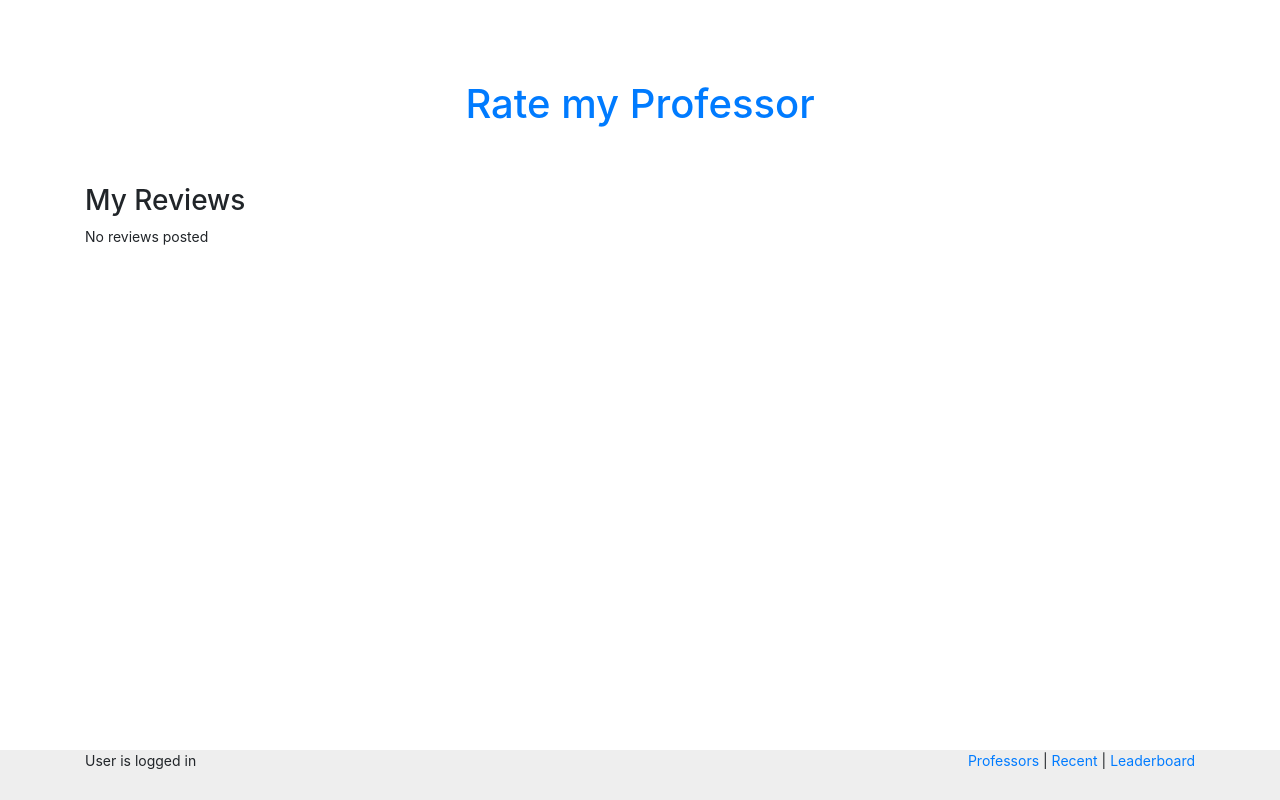
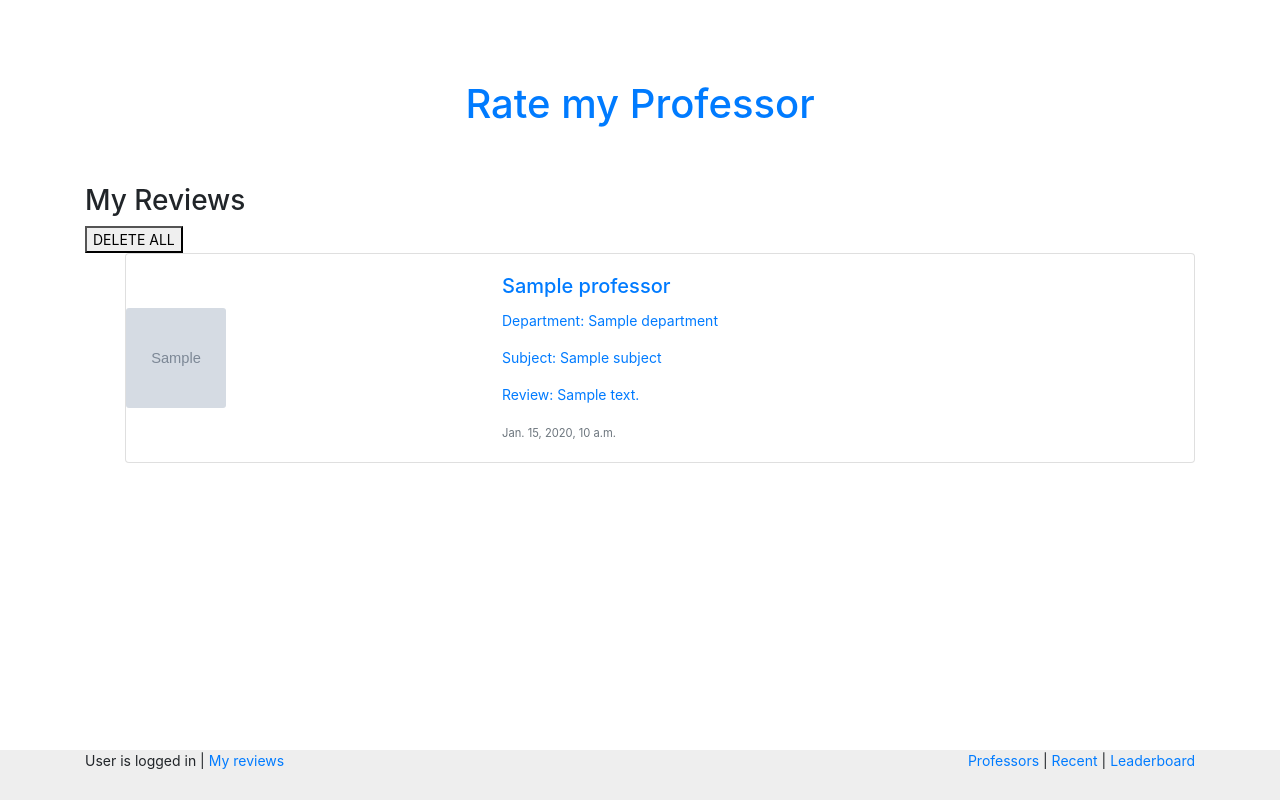
Before and after one commit to fraserdale/rate_my_professor, a Django app: page /rango/myreviews/ in a window 1280 px wide. Run offline with Django 3.2, Linux system fonts and the light colour scheme; a user stored in the database is signed in; tables that the repository leaves empty hold one stand-in row (values such as "Sample post"); grey boxes marked "Sample" are stand-in pictures; some libraries are stand-ins or nearby versions.

Commit message:
added ajax, added review system, linked everything

```diff
--- a/rango/models.py
+++ b/rango/models.py
@@ -40,7 +40,7 @@ class Professor(models.Model):
 
 class Reviews(models.Model):
 	date = models.DateTimeField(default=datetime.now)
-	createdby = models.CharField(max_length=128, unique=False, null=True)
+	createdby = models.ForeignKey(User, null=True, on_delete=models.CASCADE)
 	prof = models.ForeignKey(Professor, null=True, on_delete=models.CASCADE)
 	rating = models.IntegerField(default=1, validators=[ MaxValueValidator(5), MinValueValidator(1)])
 	comment = models.CharField(max_length=128, unique=False)
--- a/rango/urls.py
+++ b/rango/urls.py
@@ -12,6 +12,8 @@ urlpatterns = [
     path('professors/', views.professors, name='professors'),
     path('professor/<slug:professor_name_slug>', views.show_professor, name='show_professor'),
     path('myreviews/', views.show_myreviews, name='show_myreviews'),
+    path('professor/<slug:professor_name_slug>/add_review', views.add_review, name='add_review'),
+    path('myreviews/delete', views.delete, name='delete'),
     #path('professor/<slug:professor_name_slug>/review', views.professor_review, name='professor_review')
 
 ]
--- a/rango/views.py
+++ b/rango/views.py
@@ -12,67 +12,67 @@ from rango.forms import *
 
 # Create your views here.
 def index(request):
-	recent_reviews = Reviews.objects.order_by('-date')[:5]
-	top_professors = Professor.objects.order_by('-rating')[:5]
+    recent_reviews = Reviews.objects.order_by('-date')[:5]
+    top_professors = Professor.objects.order_by('-rating')[:5]
 
-	response = render(request, 'rango/index.html', context = {'recent_reviews' : recent_reviews, 'top_professors' : top_professors})
-	return response
+    response = render(request, 'rango/index.html', context = {'recent_reviews' : recent_reviews, 'top_professors' : top_professors})
+    return response
 
 
 def register(request):
 
-	registered = False
+    registered = False
 
 
-	if request.method == 'POST':
-		user_form = UserForm(request.POST)
-		profile_form = UserProfileForm(request.POST)
+    if request.method == 'POST':
+        user_form = UserForm(request.POST)
+        profile_form = UserProfileForm(request.POST)
 
-		if user_form.is_valid() and profile_form.is_valid():
-			user = user_form.save()
+        if user_form.is_valid() and profile_form.is_valid():
+            user = user_form.save()
 
-			user.set_password(user.password)
-			user.save()
+            user.set_password(user.password)
+            user.save()
 
-			profile = profile_form.save(commit=False)
-			profile.user = user
+            profile = profile_form.save(commit=False)
+            profile.user = user
 
-			if 'picture' in request.FILES:
-				profile.picture = request.FILES['picture']
+            if 'picture' in request.FILES:
+                profile.picture = request.FILES['picture']
 
-			profile.save()
+            profile.save()
 
-			registered = True
-		else:
-			print(user_form.errors, profile_form.errors)
-	else:
-		user_form = UserForm()
-		profile_form = UserProfileForm()
+            registered = True
+        else:
+            print(user_form.errors, profile_form.errors)
+    else:
+        user_form = UserForm()
+        profile_form = UserProfileForm()
 
-	return render(request, 'rango/register.html', context = {'user_form': user_form, 'profile_form': profile_form, 'registered': registered})
+    return render(request, 'rango/register.html', context = {'user_form': user_form, 'profile_form': profile_form, 'registered': registered})
 
 
 def user_login(request):
-	if request.method == 'POST':
-		username = request.POST.get('username')
-		password = request.POST.get('password')
+    if request.method == 'POST':
+        username = request.POST.get('username')
+        password = request.POST.get('password')
 
-		user = authenticate(username=username, password=password)
+        user = authenticate(username=username, password=password)
 
-		if user:
-			if user.is_active:
-				login(request, user)
-				return redirect(reverse('rango:index'))
-			else:
-				return HttpResponse("Your account is disabled.")
-		else:
+        if user:
+            if user.is_active:
+                login(request, user)
+                return redirect(reverse('rango:index'))
+            else:
+                return HttpResponse("Your account is disabled.")
+        else:
 
-			print(f"Invalid login details: {username}, {password}")
-			return HttpResponse("Invalid login details supplied.")
-	else:
-		# No context variables to pass to the template system, hence the
-		# blank dictionary object...
-		return render(request, 'rango/login.html')
+            print(f"Invalid login details: {username}, {password}")
+            return HttpResponse("Invalid login details supplied.")
+    else:
+        # No context variables to pass to the template system, hence the
+        # blank dictionary object...
+        return render(request, 'rango/login.html')
 
 
 @login_required
@@ -82,58 +82,93 @@ def user_logout(request):
 
 
 def recent(request):
-	recent_reviews = Reviews.objects.order_by('date')[:7]
-	print(recent_reviews)
-	response = render(request, 'rango/recent.html', context = {'recent_list': recent_reviews})
-	return response
+    recent_reviews = Reviews.objects.order_by('-date')[:7]
+
+    response = render(request, 'rango/recent.html', context = {'recent_list': recent_reviews})
+    return response
 
 
 def leaderboard(request):
-	leaderboard_list = Professor.objects.order_by('-rating')[:7]
-	print(leaderboard_list)
-	response = render(request, 'rango/leaderboard.html', context = {'leaderboard_list': leaderboard_list})
-	return response
+    leaderboard_list = Professor.objects.order_by('-rating')[:7]
+    print(leaderboard_list)
+    response = render(request, 'rango/leaderboard.html', context = {'leaderboard_list': leaderboard_list})
+    return response
 
 
 def professors(request):
-	professors_list = Professor.objects.all()
+    professors_list = Professor.objects.all()
 
-	response = render(request, 'rango/professors.html', context = {'professors_list': professors_list})
-	return response
+    response = render(request, 'rango/professors.html', context = {'professors_list': professors_list})
+    return response
 
 def show_professor(request, professor_name_slug):
-	context_dict = {}
-	# Create a context dictionary which we can pass # to the template rendering engine. context_dict = {}
-	try:
-		# Can we find a category name slug with the given name?
-		# If we can't, the .get() method raises a DoesNotExist exception.
-		# The .get() method returns one model instance or raises an exception.
-		professor = Professor.objects.get(slug=professor_name_slug)
-		# Retrieve all of the associated pages.
-		# The filter() will return a list of page objects or an empty list.
-		reviews = Reviews.objects.filter(prof=professor)
-		# Adds our results list to the template context under name pages.
-		context_dict['reviews'] = reviews
-		# We also add the category object from
-		# the database to the context dictionary.
-		# We'll use this in the template to verify that the category exists.
-		context_dict['professor'] = professor
-	except Professor.DoesNotExist:
-		# We get here if we didn't find # Don't do anything -
-		# the template will display the
-		context_dict['professor'] = None
-		context_dict['reviews'] = None
-		# Go render the response and return
-		#the specified category.
-		#"no category" message for us.
-		#qit to the client.
-	return render(request, 'rango/professor.html', context=context_dict)
+    context_dict = {}
+    # Create a context dictionary which we can pass # to the template rendering engine. context_dict = {}
+    try:
+        # Can we find a category name slug with the given name?
+        # If we can't, the .get() method raises a DoesNotExist exception.
+        # The .get() method returns one model instance or raises an exception.
+        professor = Professor.objects.get(slug=professor_name_slug)
+        # Retrieve all of the associated pages.
+        # The filter() will return a list of page objects or an empty list.
+        reviews = Reviews.objects.filter(prof=professor)
+        # Adds our results list to the template context under name pages.
+        context_dict['reviews'] = reviews
+        # We also add the category object from
+        # the database to the context dictionary.
+        # We'll use this in the template to verify that the category exists.
+        context_dict['professor'] = professor
+    except Professor.DoesNotExist:
+        # We get here if we didn't find # Don't do anything -
+        # the template will display the
+        context_dict['professor'] = None
+        context_dict['reviews'] = None
+        # Go render the response and return
+        #the specified category.
+        #"no category" message for us.
+        #qit to the client.
+    return render(request, 'rango/professor.html', context=context_dict)
 
 def show_myreviews(request):
-	if request.user.is_authenticated:
-		context_dict={}
-		myreviews = Reviews.objects.filter(createdby=request.user.username)
-		context_dict["myreviews"] = myreviews
-		return render(request, 'rango/myreviews.html', context=context_dict)
-	else:
-		return redirect("rango:login")
+    if request.user.is_authenticated:
+        context_dict={}
+        myreviews = Reviews.objects.filter(createdby=request.user)
+        context_dict["myreviews"] = myreviews
+        return render(request, 'rango/myreviews.html', context=context_dict)
+    else:
+        return redirect("rango:login")
+
+@login_required
+def add_review(request,professor_name_slug):
+    try:
+        professor = Professor.objects.get(slug=professor_name_slug)
+    except:
+        professor = None
+
+    if professor == None:
+         return redirect('/rango/')
+
+    form = PageForm()
+
+    if request.method == "POST":
+         form = PageForm(request.POST)
+
+         if form.is_valid():
+             if professor:
+                 review = form.save(commit=False)
+                 review.createdby = User.objects.filter(username=request.user.username)[0]
+                 review.prof = Professor.objects.get(slug=professor_name_slug)
+                 review.save()
+
+                 return redirect(reverse('rango:recent'))
+         else:
+             print(form.errors)
+
+    context_dict = {'form':form,'professor':professor}
+    return render(request,'rango/add_review.html',context=context_dict)
+
+@login_required
+def delete(request):
+
+    Reviews.objects.filter(createdby=request.user).delete()
+    return redirect(reverse('rango:index'))
--- a/templates/rango/base.html
+++ b/templates/rango/base.html
@@ -19,7 +19,9 @@
 </head>
 
 <body>
-	<a href='/'><h1>Rate my Professor</h1></a>
+	<a href='/'>
+		<h1>Rate my Professor</h1>
+	</a>
 
 	<main role="main" class="container">
 
@@ -30,19 +32,20 @@
 
 	</main>
 
-	<footer class="footer fixed-bottom footer-color" >
+	<footer class="footer fixed-bottom footer-color">
 		<div class="container">
 			<div class="row vertical-middle">
 				<div class="col-sm">
 					{% if user.is_authenticated %}
-						User is logged in
+					User is logged in |
+					<a href="/rango/myreviews">My reviews</a>
 					{% else %}
 					<a href="{% url 'rango:register' %}">Register</a>
 					|
 					<a href="{% url 'rango:login' %}">Login</a>
 					{% endif %}
 				</div>
-				<div class="col-sm text-right" >
+				<div class="col-sm text-right">
 					<a href='/rango/professors'>Professors</a>
 					|
 					<a href='/rango/recent'>Recent</a>
@@ -56,7 +59,7 @@
 	<!-- /.container -->
 
 
-	<script src="https://code.jquery.com/jquery-3.3.1.slim.min.js"
+	<script src="https://code.jquery.com/jquery-3.3.1.min.js"
 		integrity="sha384-q8i/X+965DzO0rT7abK41JStQIAqVgRVzpbzo5smXKp4YfRvH+8abtTE1Pi6jizo" crossorigin="anonymous">
 	</script>
 	<script>
@@ -68,7 +71,24 @@
 	</script>
 	<script src="https://cdnjs.cloudflare.com/ajax/libs/feather-icons/4.9.0/feather.min.js"></script>
 	<script src="https://getbootstrap.com/docs/4.2/examples/dashboard/dashboard.js"></script>
+	<script
+  src="https://code.jquery.com/jquery-3.4.1.min.js"
+  integrity="sha256-CSXorXvZcTkaix6Yvo6HppcZGetbYMGWSFlBw8HfCJo="
+  crossorigin="anonymous"></script>
 	<link rel='stylesheet' href="{% static 'css/style.css' %}">
+	<script>
+		$(document).ready(function () {
+			$('#delete').click(function () {
+				$.ajax({
+					type: "GET",
+					url: "delete",
+					success: function (data) {
+						$('.list').css("display", "none");
+					}
+				})
+			});
+		})
+	</script>
 </body>
 
 </html>
--- a/templates/rango/index.html
+++ b/templates/rango/index.html
@@ -11,6 +11,7 @@ Homepage
 			<h3>Top Rated</h3>
 			{% if top_professors %}
 			{% for prof in top_professors %}
+			{% if prof.slug %}
 			<div class="card mb-3 ">
 				<a href="{% url 'rango:show_professor' prof.slug %}">
 					<div class="row no-gutters">
@@ -27,6 +28,7 @@ Homepage
 					</div>
 				</a>
 			</div>
+			{% endif%}
 			{% endfor %}
 			{%else%}
 			No posts
--- a/templates/rango/myreviews.html
+++ b/templates/rango/myreviews.html
@@ -7,26 +7,27 @@ My Reviews
 
 <h3>My Reviews</h3>
 {% if myreviews %}
+<button id='delete'>DELETE ALL</button>
 {% for review in myreviews %}
-<ul>
-    <div class="card mb-3 card-max">
+<ul class='list'>
+    <div class="card mb-3">
         <a href="{% url 'rango:show_professor' review.prof.slug %}">
             <div class="row no-gutters">
                 <div class="col-md-4 img-middle">
-                    <img src=review.prof.picture class="card-img prof_img">
+                    <img src={{MEDIA_URL}}{{review.prof.picture}} class="card-img prof_img">
                 </div>
                 <div class="col-md-8">
                     <div class="card-body">
-                        <h5 class="card-title">review.prof.name</h5>
-                        <p class="card-text">review.prof.subject</p>
-                        <p class="card-text">review.comment</p>
-                        <p class="card-text"><small class="text-muted">review.date</small></p>
+                        <h5 class="card-title">{{review.prof.name}}</h5>
+                        <p class="card-text">Department: {{review.prof.subject.dept.name}}</p>
+                        <p class="card-text">Subject: {{review.prof.subject.name}}</p>
+                        <p class="card-text">Review: {{review.comment}}</p>
+                        <p class="card-text"><small class="text-muted">{{review.date}}</small></p>
                     </div>
                 </div>
             </div>
         </a>
     </div>
-
 </ul>
 {% endfor %}
 {% else %}
--- a/templates/rango/professors.html
+++ b/templates/rango/professors.html
@@ -6,8 +6,8 @@ Professors
 {% block body_block %}
 
 <h3>Recent Posts</h3>
-{% if professors %}
-{% for prof in professors %}
+{% if professors_list %}
+{% for prof in professors_list %}
 <ul>
     <li>
         <a href="{% url 'rango:show_professor' prof.slug %}">
--- a/templates/rango/register.html
+++ b/templates/rango/register.html
@@ -6,7 +6,6 @@ Register
 {% endblock %}
 
 {% block body_block %}
-<h1>Rate My Professor: Registration</h1>
 {% if registered %}
 <strong>Thank you for registering!</strong>
 <a href="{% url 'rango:index' %}">Return to the homepage.</a><br />
```
Also changed, not shown: rango/forms.py (+20 -8 lines), rate_my_professor/urls.py (+10 -10 lines), templates/rango/add_review.html (added, +22 -0 lines), templates/rango/professor.html (+6 -3 lines), rango/migrations/0004_auto_20200402_2054.py (added), templates/rango/recent.html (line endings or trailing spaces). Lines whose indentation alone changed are shown as unchanged.
